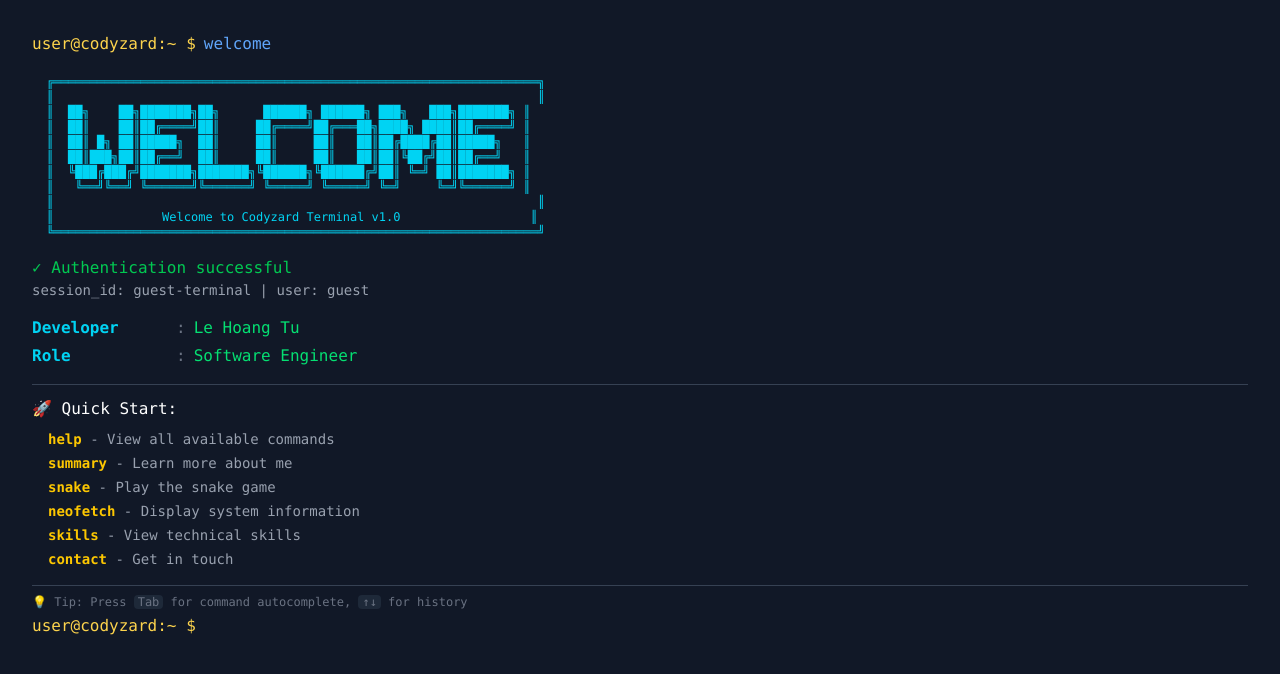
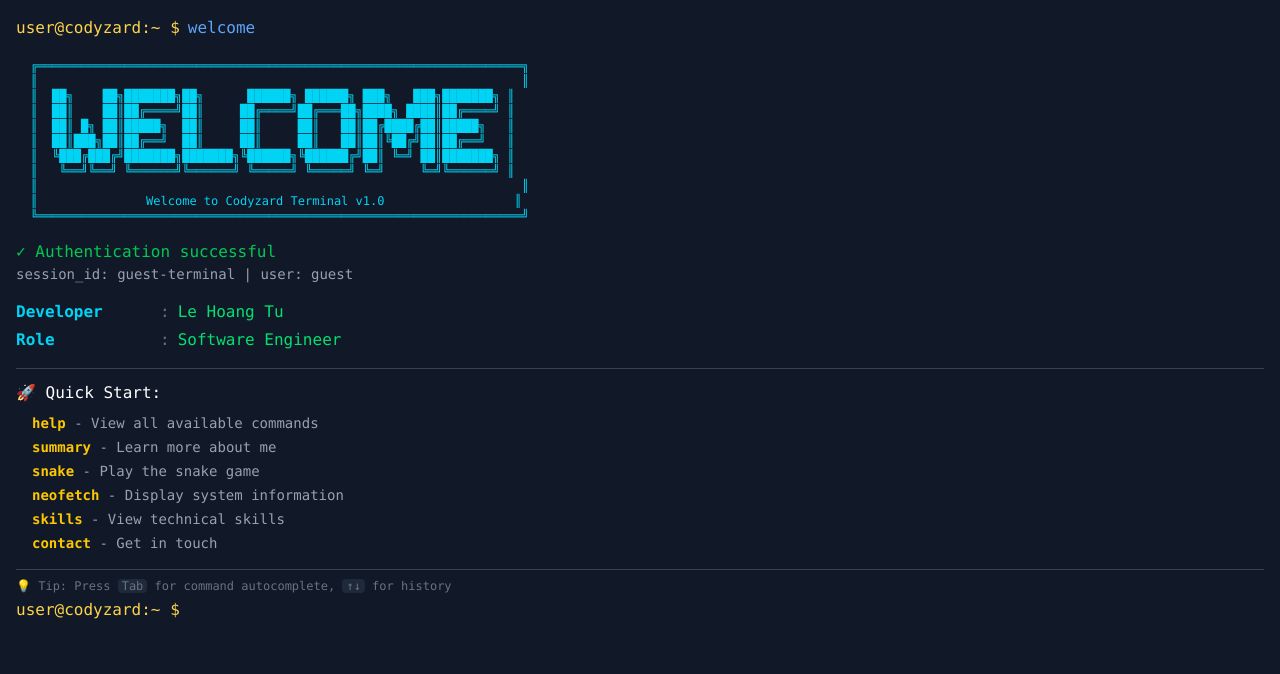
Before and after one commit to codyzard/terminal.codyzard.dev, a Next.js app: page / in a window 1280 px wide. Shown: the top 674 px of the page. Built offline with nearby package versions, Linux system fonts and the light colour scheme.

Commit message:
fix bug not auto scroll when execute

```diff
--- a/src/commands/coffee/components/coffee-display.tsx
+++ b/src/commands/coffee/components/coffee-display.tsx
@@ -1,4 +1,5 @@
 'use client'
+import {useEffect, useRef} from 'react'
 import type {CoffeeStrength, CoffeeTemp, CoffeeType} from '../types'
 import {ACHIEVEMENTS, COFFEE_FRAMES, COFFEE_TYPES, FRAME_LABELS} from '../constants'
 import {useCoffeeAnimation} from '../hooks/use-coffee-animation'
@@ -14,9 +15,15 @@ type CoffeeDisplayProps = {
 export const CoffeeDisplay = ({coffeeType, strength, temp}: CoffeeDisplayProps) => {
   const {stats, newAchievements, updateStats} = useCoffeeStats(coffeeType, strength, temp)
   const {frameIndex, isComplete} = useCoffeeAnimation(updateStats)
+  const bottomRef = useRef<HTMLDivElement>(null)
 
   const config = COFFEE_TYPES[coffeeType]
   const caffeine = calculateCaffeine(coffeeType, strength, temp)
+
+  // Auto-scroll during animation
+  useEffect(() => {
+    bottomRef.current?.scrollIntoView({behavior: 'smooth', block: 'end'})
+  }, [frameIndex, isComplete])
 
   const getMessage = () => {
     const parts = []
@@ -97,6 +104,7 @@ export const CoffeeDisplay = ({coffeeType, strength, temp}: CoffeeDisplayProps)
           )}
         </div>
       )}
+      <div ref={bottomRef} />
     </div>
   )
 }
--- a/src/components/terminal/index.tsx
+++ b/src/components/terminal/index.tsx
@@ -17,7 +17,7 @@ export const Terminal = () => {
 
   return (
     <div
-      className="terminal h-screen overflow-y-auto p-4 font-mono text-sm md:p-6 md:text-base lg:p-8"
+      className="terminal h-screen overflow-y-auto p-4 font-mono text-sm md:text-base"
       onClick={focusInput}
     >
       <CommandHistory history={history} />
```
